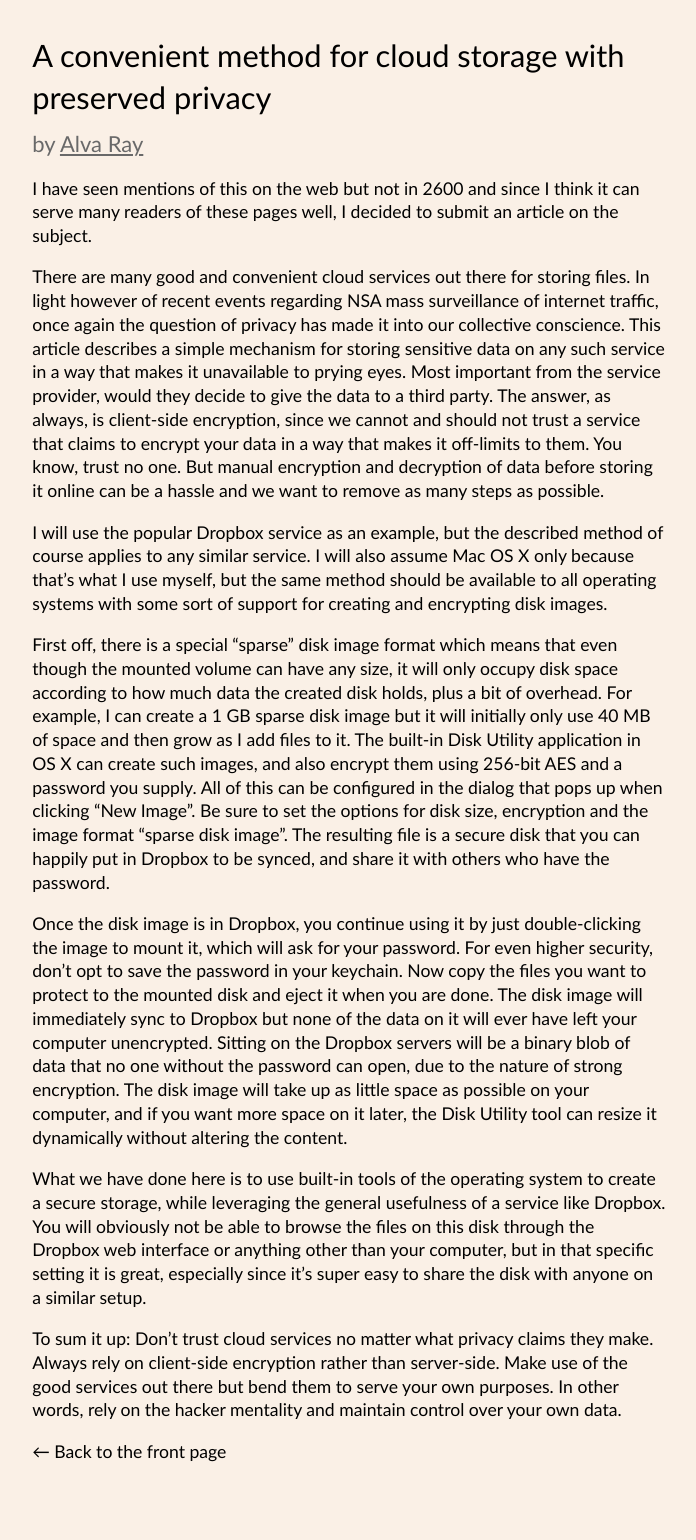
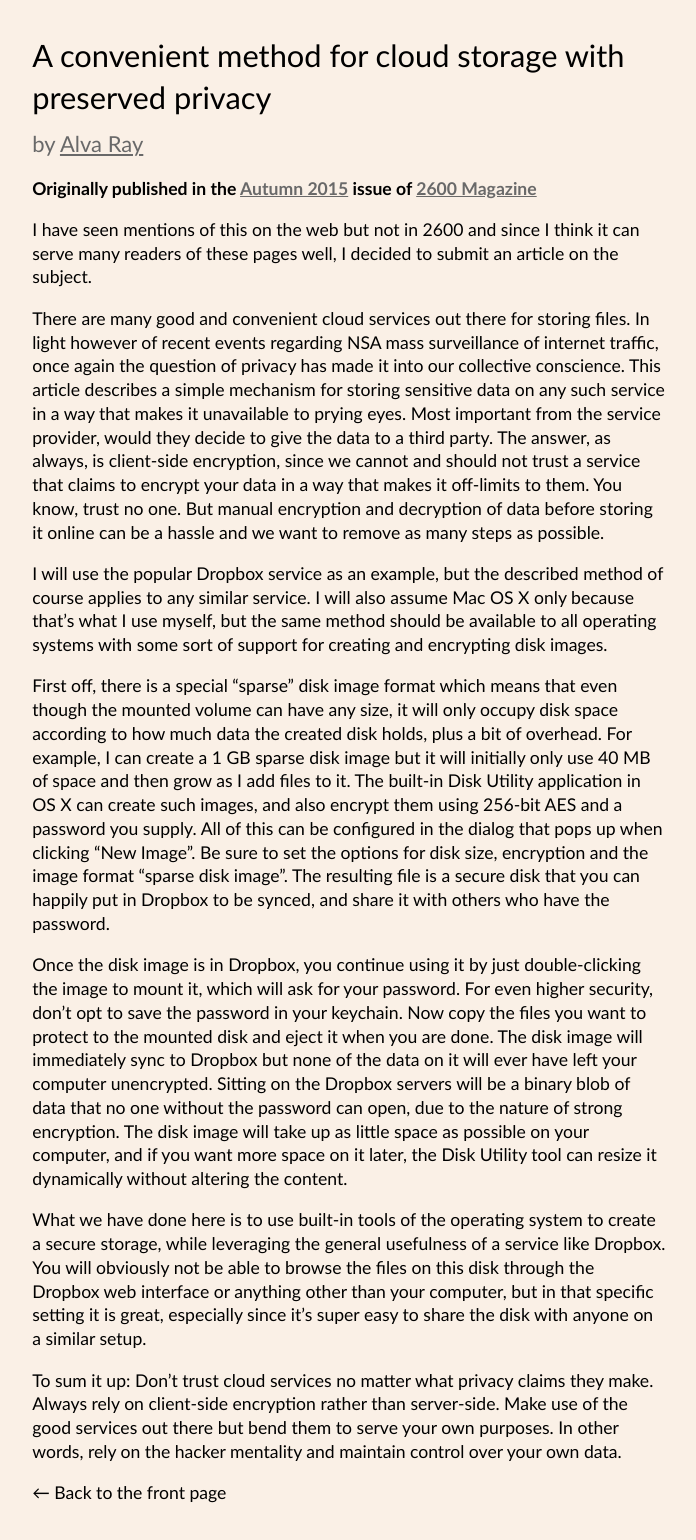
Before and after one commit to alvaray/alvaray.org, a Jekyll site: the page built from a-convenient-method-for-cloud-storage-with-preserved-privacy/index.html, in a window 1280 px wide. Shown: the whole page, without its empty margins (291-987 px from the left). Built offline with Jekyll 4.4.1, drawn with Linux system fonts in a browser that asks for light colours; before the commit the page ends 1499 px from its top, so only the background shows below that.

Commit message:
Update listing.

```diff
--- a/_layouts/page.html
+++ b/_layouts/page.html
@@ -25,8 +25,9 @@
 		{% else %}
 			<h2>{{ page.title }}</h2>
 			<h3>by <a href="mailto:{{ site.email }}">{{ site.author }}</a></h3>
+			<h6>{{ page.source }}</h4>
 		{% endif %}
-		{{ page.content }}
+		{{ content }}
 		{% if page.path == 'index.html' %}
 			<p><a href="mailto:{{ site.email }}">{{ site.email }}</a></p>
 		{% endif %}
--- a/a-convenient-method-for-cloud-storage-with-preserved-privacy/index.html
+++ b/a-convenient-method-for-cloud-storage-with-preserved-privacy/index.html
@@ -1,7 +1,9 @@
 ---
 layout: page
+order: 1
 title: A convenient method for cloud storage with preserved privacy
 description: How to store sensitive files with the ease of Dropbox but fully secure.
+source: Originally published in the <a href="http://store.2600.com/collections/2010-2015/products/autumn-2015">Autumn 2015</a> issue of <a href="http://www.2600.com/">2600 Magazine</a>
 ---
 <p>I have seen mentions of this on the web but not in 2600 and since I think it can serve many readers of these pages well, I decided to submit an article on the subject.</p>
 
--- a/brute-forcing-pincode-keypads-using-combinatorial-mathematics/index.html
+++ b/brute-forcing-pincode-keypads-using-combinatorial-mathematics/index.html
@@ -1,7 +1,9 @@
 ---
 layout: page
+order: 2
 title: Brute-forcing PIN code keypads using combinatorial mathematics
 description: How to construct the shortest possible number containing all four-digit PIN codes, and what it can be used for.
+source: Originally published in the <a href="http://store.2600.com/collections/2010-2015/products/spring-2014">Spring 2014</a> issue of <a href="http://www.2600.com/">2600 Magazine</a>
 ---
 <p>Where I live – and probably in many parts of the world – most residential houses are guarded at entrance by the simple mechanism that is the four-digit PIN code. By pressing buttons on a numeric keypad in the correct order, the door will unlock, and all residents share that single code. Many of these numeric keypads have the same couple of flaws that make them more vulnerable to brute-force attacks: First, there is no confirmation button that needs to be pressed after having entered four digits. Second, the last four entered digits will always be accepted, instead of the pad resetting after an incorrect PIN code.</p>
 
--- a/style.css
+++ b/style.css
@@ -67,6 +67,11 @@ h5 a {
 		color: dimgray;
 	}
 
+h6 {
+	font-size: 100%;
+	margin: 1em 0;
+}
+
 ul { margin-top: 1em; }
 
 li { margin: 0.5em 0; }
@@ -75,6 +80,7 @@ pre {
 	margin-top: 1em;
 	font-family: monospace;
 	font-size: 110%;
+	white-space: normal;
 }
 
 blockquote {
```
Also changed, not shown: _layouts/index.html (added, +14 -0 lines), index.html (+1 -11 lines), 1 other file.
